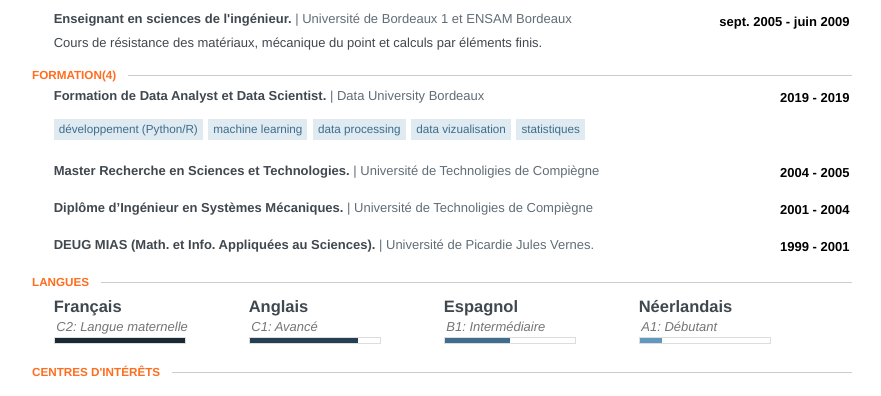
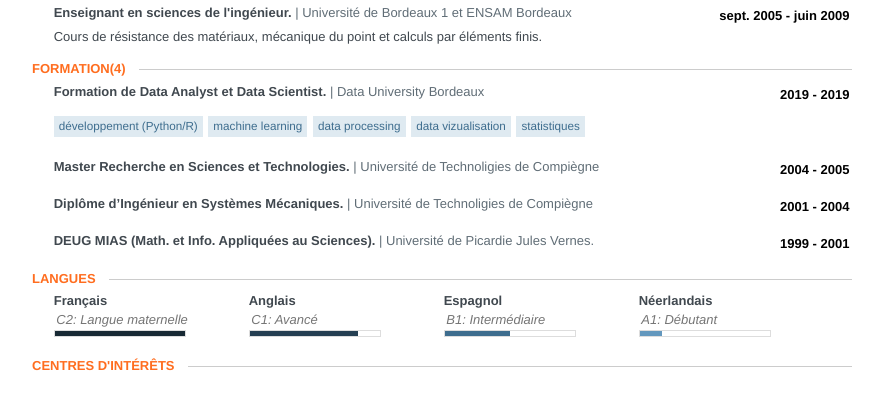
Before and after one commit to FrankwaP/FrankwaP.github.io, a plain HTML site: page index.html in a window 1280 px wide. Shown: the part 1132-1528 px from the top of the page, without its empty margins (198-1079 px from the left). Drawn offline with Linux system fonts and the light colour scheme.

Commit message:
oh la boulette!

```diff
--- a/fr.json
+++ b/fr.json
@@ -11,7 +11,7 @@
     "email": "francois.plessier@gmail.com",
     "phone": "06.17.53.01.56",
     "url": "",
-    "summary": "Initialement ingénieur-docteur en mécanique, j'ai complété mon profile en devenant data-scientist pour satisfaire mon goût du développement informatique, et travailler dans le domaine de l'intelligence artificielle, en constante évolution. Je suis stimulé par le travail en équipe et la compréhension de nouveaux concepts.",
+    "summary": "Initialement ingénieur-docteur en mécanique, j'ai complété mon profil en devenant data-scientist pour satisfaire mon goût du développement informatique, et travailler dans le domaine de l'intelligence artificielle, en constante évolution. Je suis stimulé par le travail en équipe et la compréhension de nouveaux concepts.",
     "location": {
       "address": "",
       "postalCode": "33000",
--- a/index.html
+++ b/index.html
@@ -179,11 +179,11 @@ h1 {
 }
 
 h2 {
-  font-size: 1.67rem;
+  font-size: 1.5rem;
 }
 
 h3 {
-  font-size: 1.27rem;
+  font-size: 1rem;
 }
 
 em {
@@ -284,7 +284,7 @@ section .location {
   text-transform: uppercase;
   font-weight: 600;
   border: none;
-  font-size: 0.9rem;
+  font-size: 1rem;
 }
 
 .section > header {
@@ -630,7 +630,6 @@ section .location {
     page-break-inside: avoid;
   }
 }
-
 
 
 /****************
@@ -1201,7 +1200,7 @@ section .location {
     </section>
     <section class="section">
       <header>
-        <h2 class='section-title' class='section-title'>Centres d'intérêts</h2>
+        <h2 class='section-title'>Centres d'intérêts</h2>
       </header>
       <br>
       <section id="interests">
```
